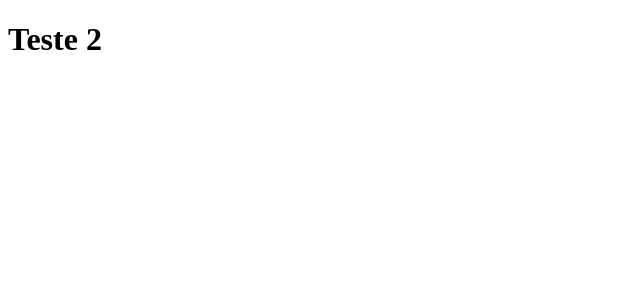
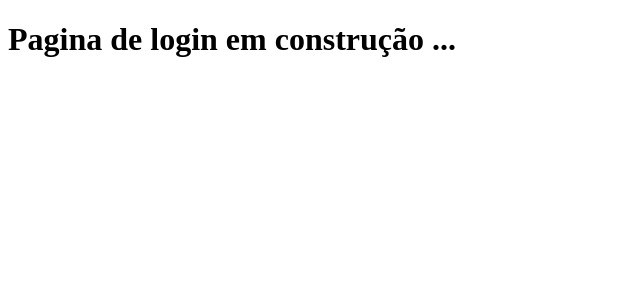
Before and after one commit to WebersonRodrigues/frontend-developer, a React (Create React App) app in the folder primeiro-app/: page / in a window 1280 px wide. Shown: the top 300 px of the page, without its empty margins (0-640 px from the left). Built offline with nearby package versions, Linux system fonts and the light colour scheme.

Commit message:
:memo: subindo informações do projeto

```diff
--- a/primeiro-app/src/App.js
+++ b/primeiro-app/src/App.js
@@ -1,8 +1,9 @@
+import Login from "./pages/login";
 
 function App() {
   return (
     <div className="App">
-       <h1>Teste 2</h1>
+       <Login/>
     </div>
   );
 }
--- /dev/null
+++ b/primeiro-app/src/pages/login/index.js
@@ -0,0 +1,8 @@
+
+function Login (){
+    return (
+        <h1> Pagina de login em construção ... </h1>
+    )
+}
+
+export default Login;
```
Also changed, not shown: primeiro-app/informacoes.txt (added), primeiro-app/src/pages/login/index.css (added).
